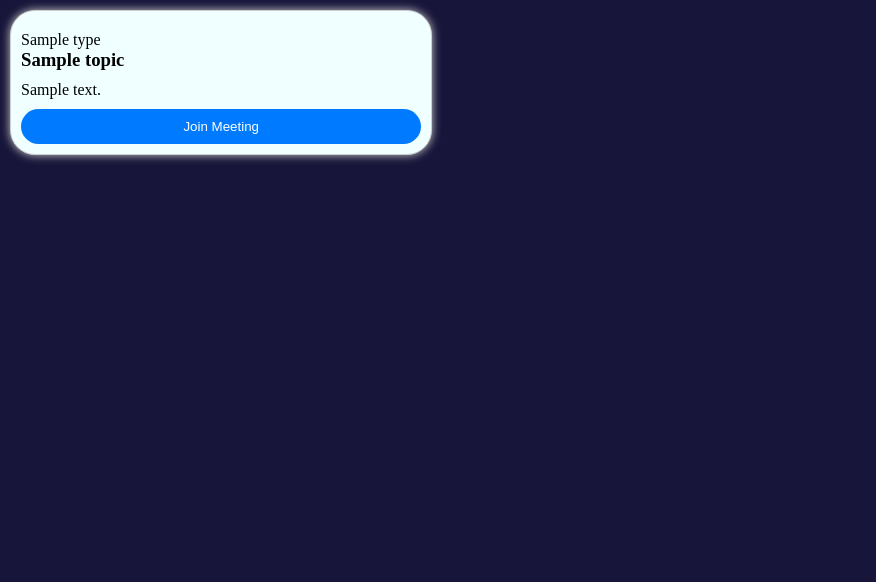
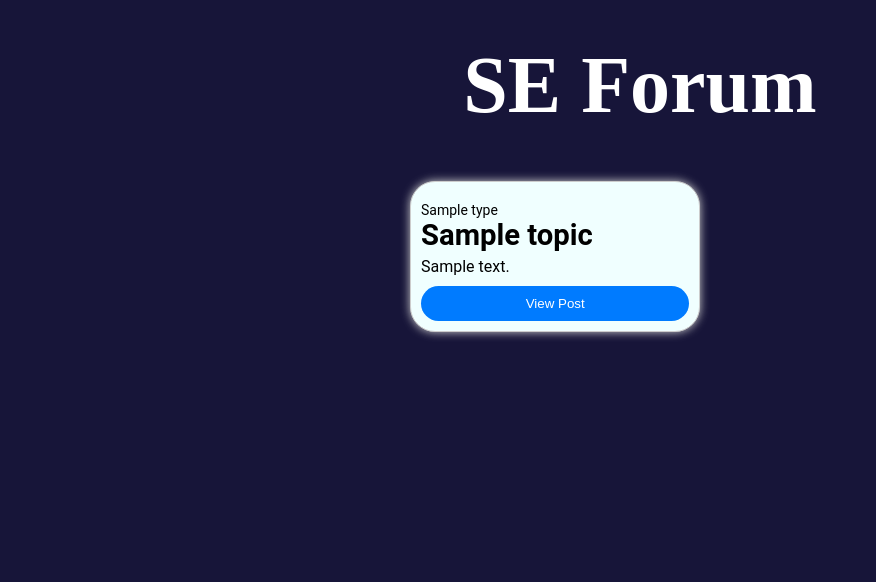
Before and after one commit to NaNiCatO/Project_web, a FastAPI app: template templates/channel.html in a window 1280 px wide. Shown: the top 582 px of the page, without its empty margins (0-876 px from the left). Run offline with FastAPI, Linux system fonts and the light colour scheme; the template is opened without the code that fills it: most values are stand-ins (such as "Sample title", 1, 10 or a date in 2020).

Commit message:
update channel

```diff
--- a/css/channel.css
+++ b/css/channel_style.css
@@ -1,3 +1,5 @@
+@import url("https://fonts.googleapis.com/css?family=Montserrat&display=swap");
+
 *{
     margin: 0;
     padding: 0;
@@ -7,16 +9,49 @@
 
 body{
     background-color: #171539;
-
+    font-family: 'Roboto', sans-serif;
 }
 
+
+
+h1 {
+    font-family: "Montserrat Medium";
+    max-width: 40ch;
+    text-align: center;
+    transform: scale(0.94);
+    animation: scale 3s forwards cubic-bezier(0.5, 1, 0.89, 1);
+  }
+  @keyframes scale {
+    100% {
+      transform: scale(1);
+    }
+  }
+
+  span {
+    display: inline-block;
+    opacity: 0;
+    filter: blur(4px);
+  }
+
+.head{
+    color: white;
+    text-align: center;
+    padding: 40px;
+    margin: auto;
+    font-size: 40px;
+}
 
 .container {
     display: flex;
     flex-wrap: wrap;
-    justify-content: space-between;
+    /* justify-content: space-between; */
+    /* align-items: center; */
+    margin-left: 400px;
+    padding: auto;
+    align-items: center;
     flex-direction: row;
     color:white;
+    gap: 30px;
 
 }
 
@@ -35,17 +70,20 @@
 
 .meeting-topic {
     max-width: 100%;
+    font-size: 25px; ;
     color: black;
 }
 
 .meeting-description {
-    margin-top: 10px;
+    margin-top: 5px;
     max-width: 100%;
     color: black;
 
 }
 
 .meeting-type {
+    font-size: 14px; ;
+
     margin-top: 10px;
     color: black;
 
@@ -68,10 +106,9 @@
 
 .create-button {
     position: fixed;
-    bottom: 20px; /* Adjust this value as needed */
-    right: 20px; /* Adjust this value as needed */
-    z-index: 999; /* Ensures it's displayed above other content */
-    /* Add any other styling you want for the button here */
+    bottom: 20px;
+    right: 20px;
+    z-index: 999;
 }
 
 /* Media query for screens with a max-width of 600px */
--- a/data/forum/all_forum.json
+++ b/data/forum/all_forum.json
@@ -1 +1 @@
-{"123": {"type": "daily_life", "topic": "123", "content": "1232222123", "like": 0, "likeuser": [], "comment": []}, "asd": {"type": "daily_life", "topic": "asd", "content": "asd", "like": 0, "likeuser": [], "comment": []}, "asd1": {"type": "daily_life", "topic": "asd1", "content": "asd", "like": 0, "likeuser": [], "comment": []}, "asdd": {"type": "daily_life", "topic": "asdd", "content": "asd", "like": 0, "likeuser": [], "comment": []}}
+{"123": {"type": "daily_life", "topic": "123", "content": "1232222123", "like": 0, "likeuser": [], "comment": []}, "asd": {"type": "daily_life", "topic": "asd", "content": "asd", "like": 0, "likeuser": [], "comment": []}, "asd1": {"type": "daily_life", "topic": "asd1", "content": "asd", "like": 0, "likeuser": [], "comment": []}, "asdd": {"type": "daily_life", "topic": "asdd", "content": "asd", "like": 0, "likeuser": [], "comment": []}, "meemmemem": {"type": "daily_life", "topic": "meemmemem", "content": "sass", "like": 0, "likeuser": [], "comment": []}}
--- a/page/index.html
+++ b/page/index.html
@@ -49,7 +49,7 @@
                 <li><a href="/login"><i class="ri-user-line"></i></i></a></li>
             </ul>
 
-            <!--3ขีดโง่-->
+            <!--3bar-->
             <!-- <div class="bx bx-menu" id="menu-icon"></div>  -->
             <div id="menu-icon"><i class="ri-menu-fill"></i></div>
 
--- a/templates/channel.html
+++ b/templates/channel.html
@@ -2,15 +2,19 @@
 <html>
 <head>
     <title>Channel Entries</title>
-    <link rel="stylesheet" type="text/css" href="/css/channel.css">
+    <link rel="stylesheet" type="text/css" href="/css/channel_style.css">
 
     <script>
         function CreateForum(username){
             location.href = '/create_forum/' + username;
         }
     </script>
+
 </head>
 <body>
+    <div class =head>
+        <h1>SE Forum</h1>
+    </div>
     <div class="container">
     {% for entry in entries %}
         <div class="meeting-block">
@@ -23,7 +27,7 @@
             <div class="meeting-description">
                 <p>{{ entries[entry].content }}</p>
             </div>
-            <button class="join-button" onclick="location.href='/channel/{{ username }}/{{ entries[entry].topic }}';">Join Meeting</button>
+            <button class="join-button" onclick="location.href='/channel/{{ username }}/{{ entries[entry].topic }}';">View Post</button>
         </div>
     {% endfor %}
     </div>
```
